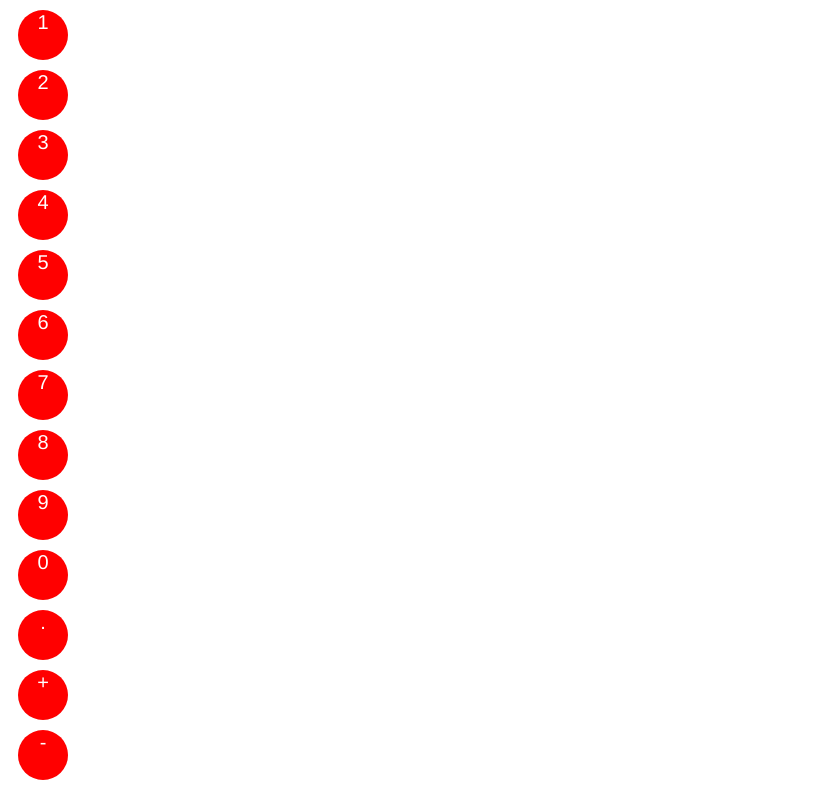
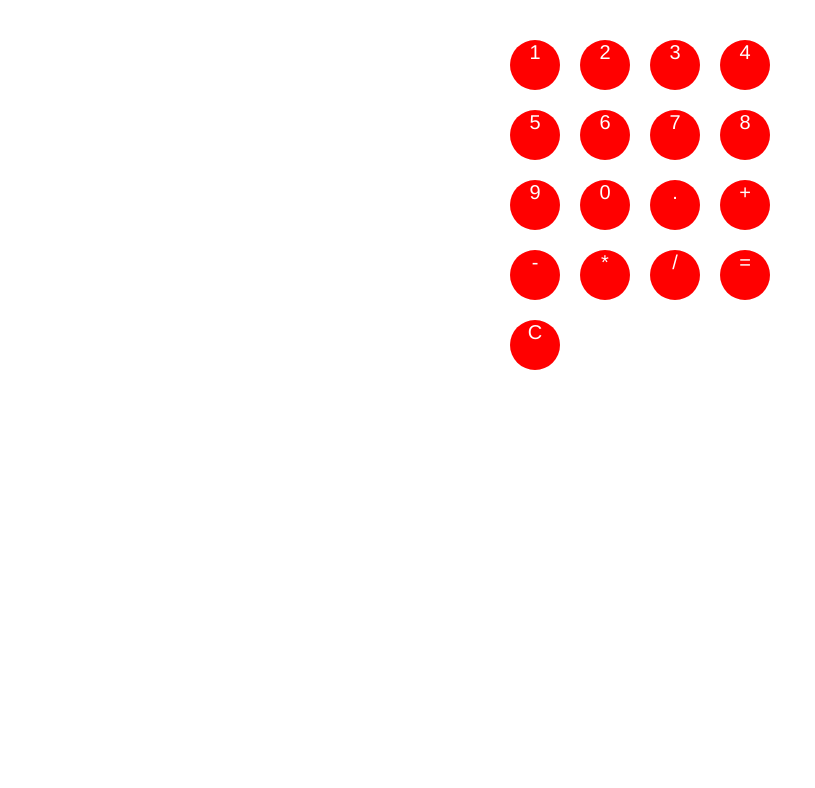
Before and after one commit to awheatley/vue-calculator, a Vue app: page / in a window 1280 px wide. Shown: the top 788 px of the page, without its empty margins (0-815 px from the left). Built offline with nearby package versions, Linux system fonts and the light colour scheme.

Commit message:
Add styles for main calculator div

```diff
--- a/src/components/Buttons.vue
+++ b/src/components/Buttons.vue
@@ -17,6 +17,11 @@
 
 <style lang="scss">
     .calculator {
+        display: flex;
+        flex-wrap: wrap;
+        margin: 3rem auto;
+        max-width: 28rem;
+
         &__button {
             border: none;
             border-radius: 50%;
```
